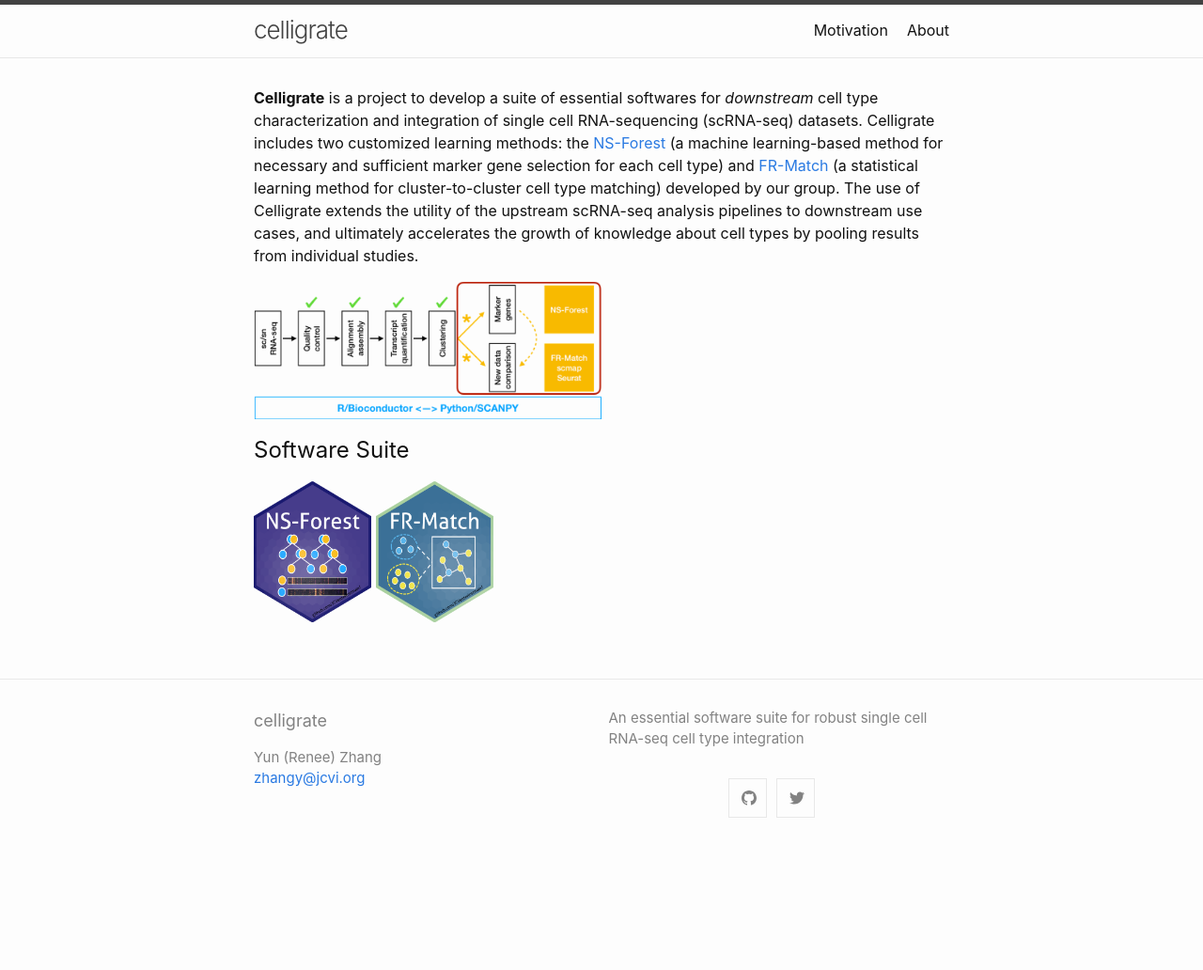
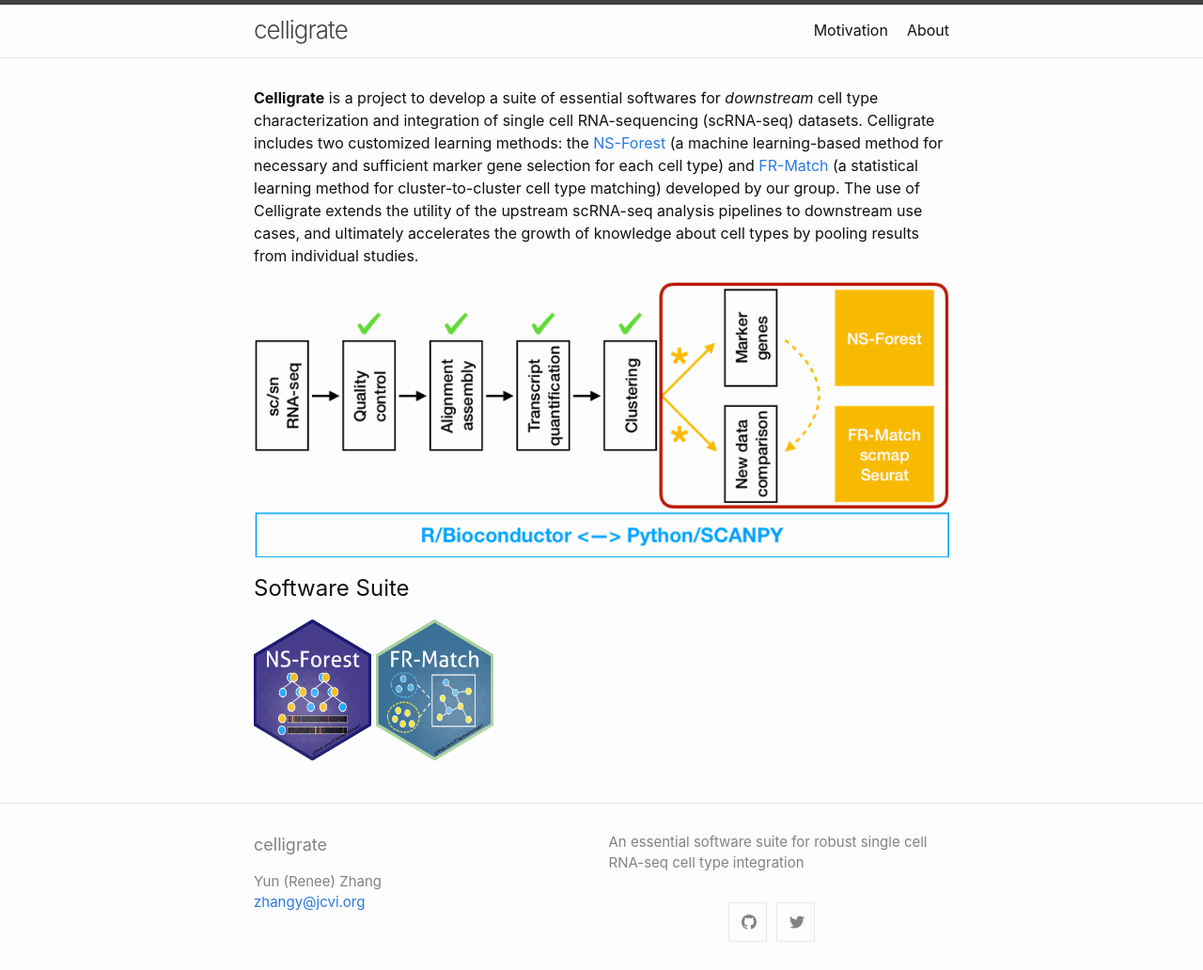
Before and after one commit to JCVenterInstitute/celligrate, a Jekyll site: the page built from index.md, in a window 1280 px wide. Shown: the whole page at 94% size. Built offline with Jekyll 4.4.1, drawn with Linux system fonts in a browser that asks for light colours; before the commit the page ends 900 px from its top, so only the background shows below that.

Commit message:
adjust figure size

```diff
--- a/index.md
+++ b/index.md
@@ -10,7 +10,7 @@ layout: home
 
 **Celligrate** is a project to develop a suite of essential softwares for *downstream* cell type characterization and integration of single cell RNA-sequencing (scRNA-seq) datasets. Celligrate includes two customized learning methods: the [NS-Forest](https://github.com/JCVenterInstitute/NSForest)  (a machine learning-based method for necessary and sufficient marker gene selection for each cell type) and [FR-Match](https://github.com/JCVenterInstitute/FRmatch) (a statistical learning method for cluster-to-cluster cell type matching) developed by our group. The use of Celligrate extends the utility of the upstream scRNA-seq analysis pipelines to downstream use cases, and ultimately accelerates the growth of knowledge about cell types by pooling results from individual studies.
 
-![](images/celligrate.png){:height="50%" width="50%"}
+![](images/celligrate.png)
 
 ## Software Suite
 
```
